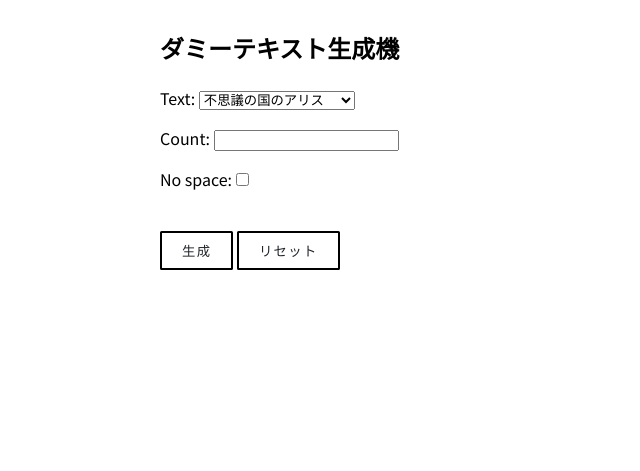
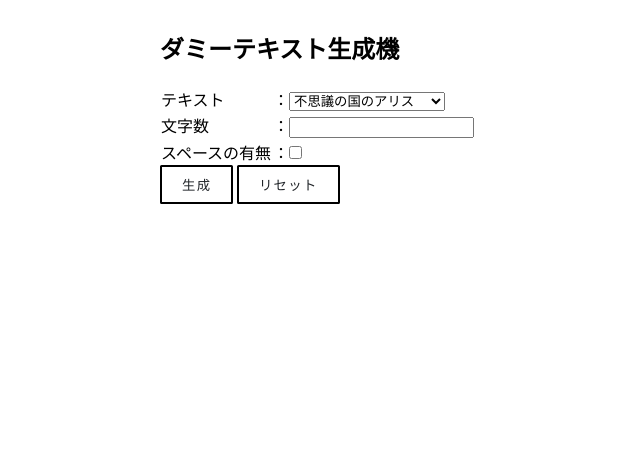
Before and after one commit to AikawaShota/web-toolbox, a Django app: page /filler-text in a window 1280 px wide. Shown: the part 108-579 px from the top of the page, without its empty margins (0-640 px from the left). Run offline with Django 4.2, Linux system fonts and the light colour scheme; parts of the project's set-up code (start-up, migrations or seed data) failed here and were passed over.

Commit message:
filler_text app add

```diff
--- a/toolbox/filler_text/templates/filler_text/index.html
+++ b/toolbox/filler_text/templates/filler_text/index.html
@@ -4,7 +4,20 @@
 {% block content %}
 <h2>ダミーテキスト生成機</h2>
 <form action="{% url 'filler_text:filler_text' %}" method="POST">{% csrf_token %}
-    {{ form.as_p }}<br>
+    <table>
+        <tr>
+            <td>テキスト</td>
+            <td>：{{ form.text }}</td>
+        </tr>
+        <tr>
+            <td>文字数</td>
+            <td>：{{ form.count }}</td>
+        </tr>
+        <tr>
+            <td>スペースの有無</td>
+            <td>：{{ form.no_space }}</td>
+        </tr>
+    </table>
     <button type="submit">生成</button>
     <button onclick="clearText()" type="button">リセット</button>
 </form>
--- a/toolbox/filler_text/text.py
+++ b/toolbox/filler_text/text.py
@@ -31,3 +31,6 @@ def filler_text(text, count, no_space):
         dummy = dummy.replace(" ", "").replace("　", "").replace("\n", "").replace("\t", "")
         result = text_length(dummy, count)
         return result
+    else:
+        result = text_length(dummy, count)
+        return result
```
